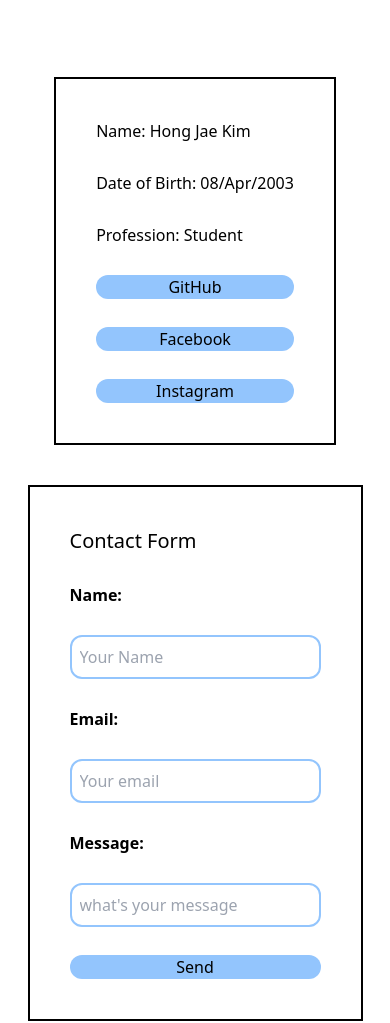
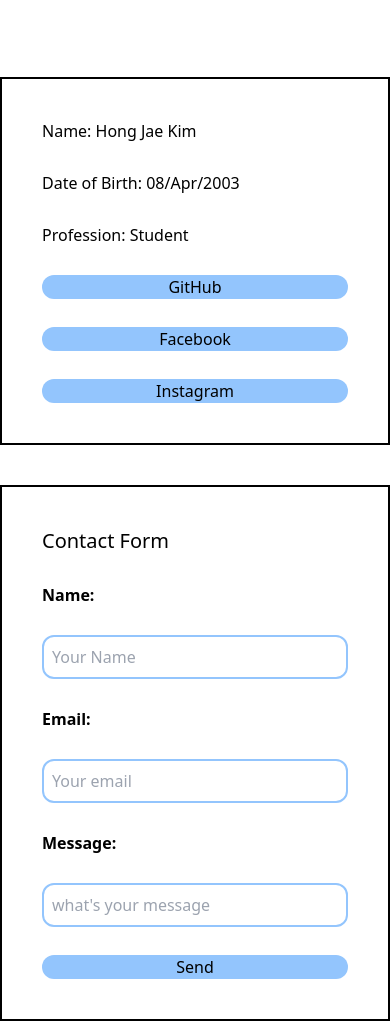
Before and after one commit to KoreAustralian/C4Prog-WT-PROJ, a website: page contact.html in a window 390 px wide. Shown: the part 207-1230 px from the top of the page. Drawn offline with Linux system fonts and the light colour scheme.

Commit message:
fix(contact.html): the size of second and third sections

```diff
--- a/contact.html
+++ b/contact.html
@@ -31,17 +31,16 @@
         </div>
     </section>
 
-    <div class="flex flex-col md:flex-row items-center gap-10 justify-center py-10">
-        <section class="border-2 border-black space-y-7 px-10 py-10">
+    <div class="flex flex-col md:flex-row items-stretch gap-10 justify-center py-10">
+        <section class="border-2 border-black space-y-7 px-10 py-10 min-h-[300px]">
             <p>Name: Hong Jae Kim</p>
             <p>Date of Birth: 08/Apr/2003</p>
             <p>Profession: Student</p>
             <p class="px-2 text-center bg-blue-300 rounded-xl"><a href="https://github.com/KoreAustralian">GitHub</a></p>
             <p class="px-2 text-center bg-blue-300 rounded-xl"><a href="https://www.facebook.com/">Facebook</a></p>
             <p class="px-2 text-center bg-blue-300 rounded-xl"><a href="https://www.instagram.com/">Instagram</a></p>
-
         </section>
-        <section class="flex flex-col border-2 border-black space-y-7 px-10 py-10">
+        <section class="flex flex-col border-2 border-black space-y-7 px-10 py-10 min-h-[300px]">
             <p class="text-xl">Contact Form</p>
 
             <label for="name" class="block text-black font-bold">Name:</label>
```
Also changed, not shown: assets/css/site.css.
